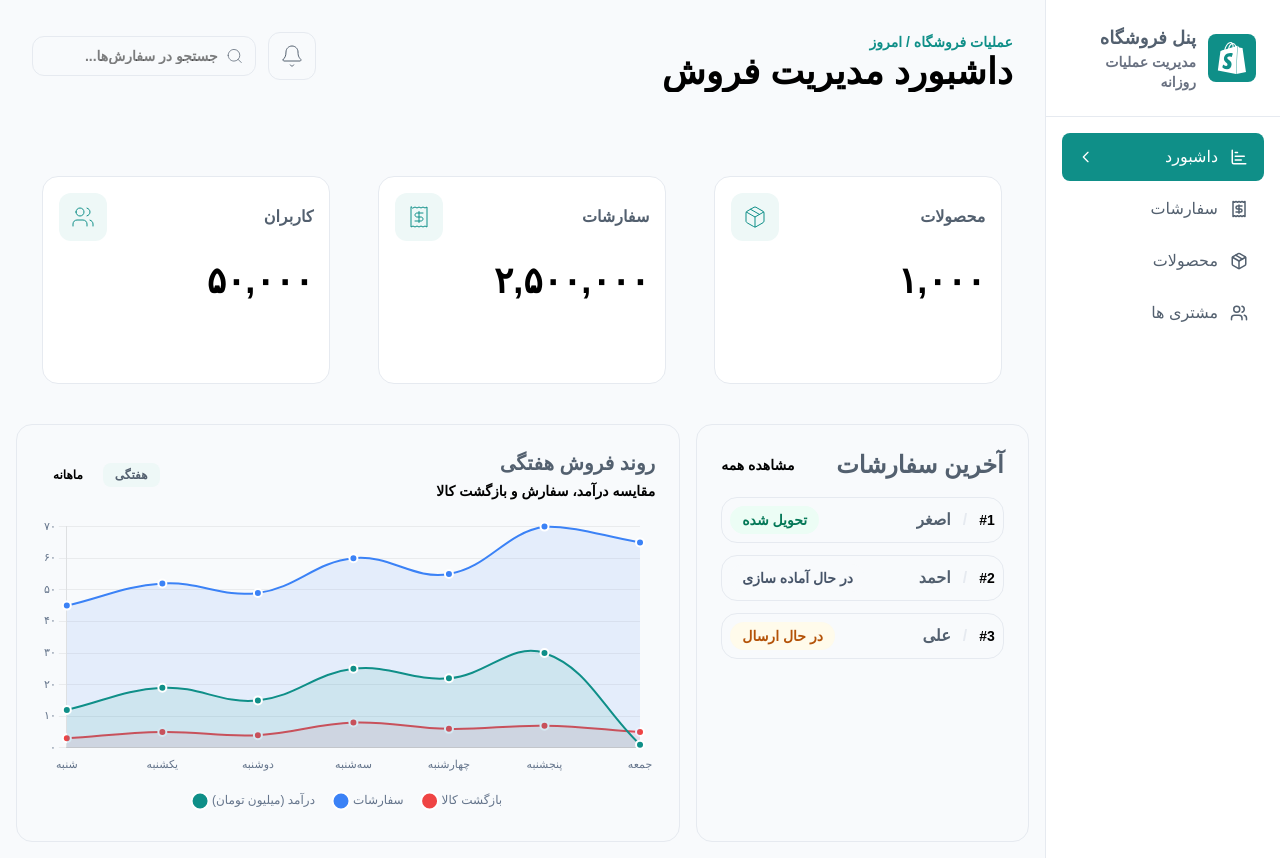
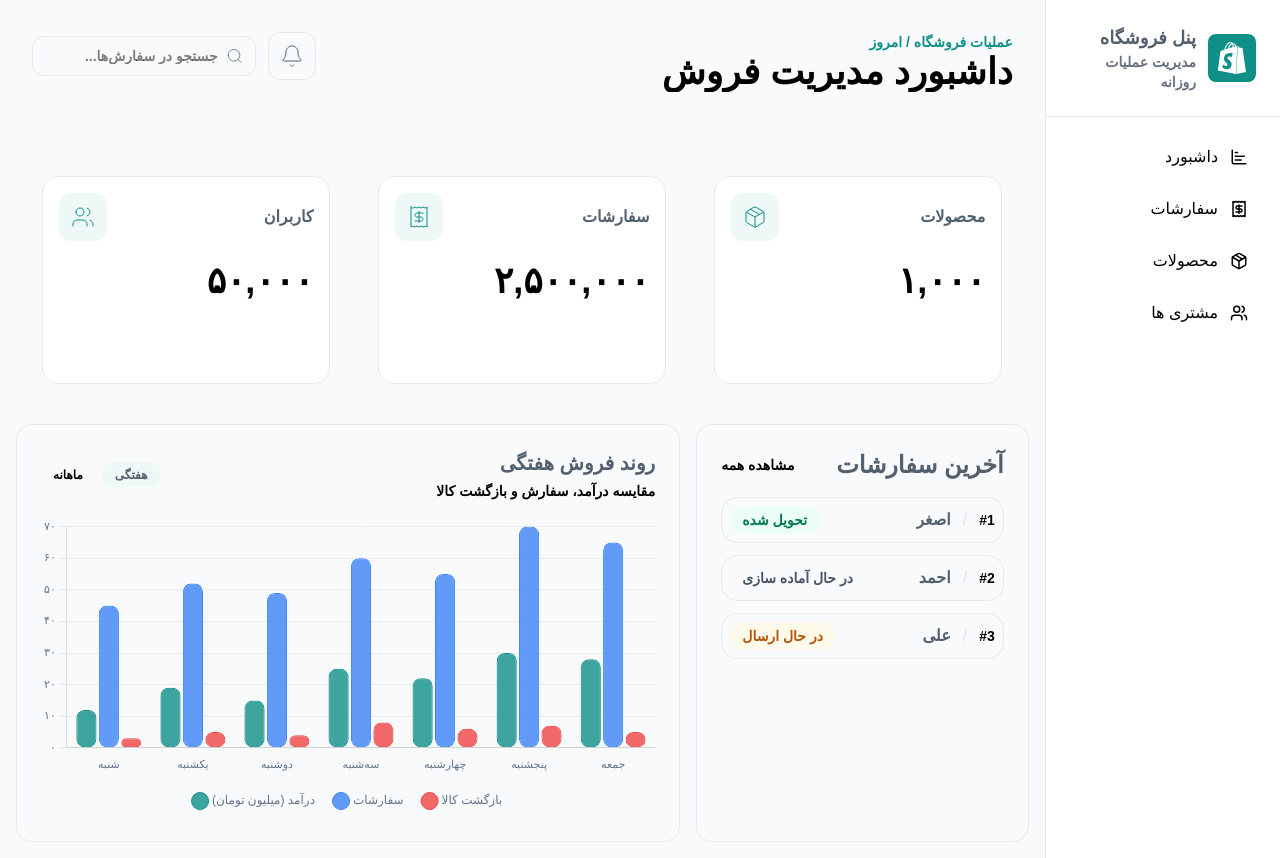
Before and after one commit to MHossein20225/admin-panel, a React app in the folder frontend/: page / in a window 1280 px wide. Built offline with nearby package versions, Linux system fonts and the light colour scheme; the HTML template or start-up script is replaced by a standard one.

Commit message:
chart has been changed to the bar

```diff
--- a/frontend/src/Layouts/Sidebar.jsx
+++ b/frontend/src/Layouts/Sidebar.jsx
@@ -1,31 +1,37 @@
 import { useState, useEffect } from 'react';
 import mainIcon from '../assets/icons/mainIcon.svg';
 import { DashboardIcon, OrderIcon, ProductIcon, UserIcon } from "../assets/icons/IconComponents.jsx";
+import {useNavigate} from "react-router";
 
+const menuItems = [
+    {icon: DashboardIcon, label: 'داشبورد', slug: 'dashboard'},
+    {icon: OrderIcon, label: 'سفارشات', slug: 'orders'},
+    {icon: ProductIcon, label: 'محصولات', slug: 'products'},
+    {icon: UserIcon, label: 'مشتری ها', slug: 'customers'},
+];
 export default function Sidebar() {
     const [isOpen, setIsOpen] = useState(false);
     const [isMobile, setIsMobile] = useState(window.innerWidth < 969);
-    const [activeItem, setActiveItem] = useState(1); // با state ساده بجای useLocation
+    const Navigate = useNavigate();
 
     useEffect(() => {
         const handleResize = () => {
             const mobile = window.innerWidth < 969;
             setIsMobile(mobile);
-            if (!mobile) {
-                setIsOpen(false);
-                document.body.style.overflow = '';
-            }
+            if (!mobile) setIsOpen(false);
         };
 
         handleResize();
         window.addEventListener('resize', handleResize);
+
         return () => {
             window.removeEventListener('resize', handleResize);
-            document.body.style.overflow = '';
         };
     }, []);
 
     useEffect(() => {
+        document.body.style.overflow = (isMobile && isOpen) ? 'hidden' : '';
+
         if (isMobile && isOpen) {
             document.body.style.overflow = 'hidden';
         } else {
@@ -33,29 +39,13 @@ export default function Sidebar() {
         }
     }, [isOpen, isMobile]);
 
-    useEffect(() => {
-        const handleEscape = (e) => {
-            if (e.key === 'Escape') setIsOpen(false);
-        };
-        document.addEventListener('keydown', handleEscape);
-        return () => document.removeEventListener('keydown', handleEscape);
-    }, []);
 
-    const handleNavClick = (id) => {
-        setActiveItem(id);
-        if (isMobile) setIsOpen(false);
-    };
-
-    const menuItems = [
-        { id: 1, icon: DashboardIcon, label: 'داشبورد' },
-        { id: 2, icon: OrderIcon, label: 'سفارشات' },
-        { id: 3, icon: ProductIcon, label: 'محصولات' },
-        { id: 4, icon: UserIcon, label: 'مشتری ها' },
-    ];
+    function handleNavClick(slug) {
+        Navigate(`/${slug}`);
+    }
 
     return (
         <>
-            {/* Hamburger Button */}
             {isMobile && (
                 <button
                     onClick={() => setIsOpen(!isOpen)}
@@ -78,7 +68,6 @@ export default function Sidebar() {
                 </button>
             )}
 
-            {/* Overlay */}
             {isMobile && (
                 <div
                     className={`fixed inset-0 bg-black/50 z-40 transition-opacity duration-300 ${
@@ -88,7 +77,6 @@ export default function Sidebar() {
                 />
             )}
 
-            {/* Sidebar */}
             <aside
                 className={`
                     w-72 min-h-screen bg-white flex flex-col border-l border-(--border-color)
@@ -100,7 +88,6 @@ export default function Sidebar() {
                     ${isMobile && !isOpen ? 'translate-x-full opacity-0' : 'translate-x-0 opacity-100'}
                 `}
             >
-                {/* Header */}
                 <div className="flex items-center gap-3 p-6 border-b border-(--border-color)">
                     <div className="w-12 h-12 rounded-lg bg-(--bg) flex items-center justify-center shrink-0">
                         <img className="size-8" src={mainIcon} alt="لوگو" />
@@ -111,28 +98,14 @@ export default function Sidebar() {
                     </div>
                 </div>
 
-                {/* Navigation */}
                 <nav className="flex-1 p-4 space-y-1">
-                    {menuItems.map(({ id, icon: Icon, label }) => (
+                    {menuItems.map(({icon: Icon, label, slug}) => (
                         <button
-                            key={id}
-                            onClick={() => handleNavClick(id)}
-                            className={`
-                w-full flex items-center gap-3 px-4 py-3 rounded-lg transition-all duration-200
-                ${activeItem === id
-                                ? 'bg-(--bg) text-white'
-                                : 'text-(--text) hover:bg-(--bg) hover:text-white'
-                            }
-              `}
+                            onClick={() => handleNavClick(slug)}
+                            className={`w-full flex items-center gap-3 px-4 py-3 rounded-lg transition-all duration-200 hover:bg-(--bg)`}
                         >
                             <Icon size={18} color="currentColor" strokeWidth={2} />
                             <span className="font-medium">{label}</span>
-
-                            {activeItem === id && (
-                                <svg className="mr-auto size-4" fill="none" stroke="currentColor" viewBox="0 0 24 24">
-                                    <path strokeLinecap="round" strokeLinejoin="round" strokeWidth={2} d="M15 19l-7-7 7-7" />
-                                </svg>
-                            )}
                         </button>
                     ))}
                 </nav>
--- a/frontend/src/components/WeeklySalesChart.jsx
+++ b/frontend/src/components/WeeklySalesChart.jsx
@@ -1,54 +1,54 @@
-import {Chart as ChartJS, CategoryScale, LinearScale, PointElement, LineElement, Title, Tooltip, Legend, Filler} from 'chart.js';
-import { Line } from 'react-chartjs-2';
+import {
+    Chart as ChartJS,
+    CategoryScale,
+    LinearScale,
+    BarElement,
+    Title,
+    Tooltip,
+    Legend,
+} from 'chart.js';
+import { Bar } from 'react-chartjs-2';
 
-ChartJS.register(CategoryScale, LinearScale, PointElement, LineElement, Title, Tooltip, Legend, Filler);
+// Register ChartJS components
+ChartJS.register(
+    CategoryScale,
+    LinearScale,
+    BarElement,
+    Title,
+    Tooltip,
+    Legend
+);
 
-export default function WeeklySalesChart () {
-
+const WeeklySalesChart = () => {
     const chartData = {
         labels: ['شنبه', 'یکشنبه', 'دوشنبه', 'سه‌شنبه', 'چهارشنبه', 'پنجشنبه', 'جمعه'],
         datasets: [
             {
                 label: 'درآمد (میلیون تومان)',
-                data: [12, 19, 15, 25, 22, 30, 1],
+                data: [12, 19, 15, 25, 22, 30, 28],
+                backgroundColor: 'rgba(15, 143, 136, 0.8)',
                 borderColor: '#0F8F88',
-                backgroundColor: 'rgba(15, 143, 136, 0.1)',
-                borderWidth: 2,
-                tension: 0.4,
-                fill: true,
-                pointBackgroundColor: '#0F8F88',
-                pointBorderColor: '#fff',
-                pointBorderWidth: 2,
-                pointRadius: 4,
-                pointHoverRadius: 6,
+                borderWidth: 1,
+                borderRadius: 8,
+                borderSkipped: false,
             },
             {
                 label: 'سفارشات',
                 data: [45, 52, 49, 60, 55, 70, 65],
+                backgroundColor: 'rgba(59, 130, 246, 0.8)',
                 borderColor: '#3B82F6',
-                backgroundColor: 'rgba(59, 130, 246, 0.1)',
-                borderWidth: 2,
-                tension: 0.4,
-                fill: true,
-                pointBackgroundColor: '#3B82F6',
-                pointBorderColor: '#fff',
-                pointBorderWidth: 2,
-                pointRadius: 4,
-                pointHoverRadius: 6,
+                borderWidth: 1,
+                borderRadius: 8,
+                borderSkipped: false,
             },
             {
                 label: 'بازگشت کالا',
                 data: [3, 5, 4, 8, 6, 7, 5],
+                backgroundColor: 'rgba(239, 68, 68, 0.8)',
                 borderColor: '#EF4444',
-                backgroundColor: 'rgba(239, 68, 68, 0.1)',
-                borderWidth: 2,
-                tension: 0.4,
-                fill: true,
-                pointBackgroundColor: '#EF4444',
-                pointBorderColor: '#fff',
-                pointBorderWidth: 2,
-                pointRadius: 4,
-                pointHoverRadius: 6,
+                borderWidth: 1,
+                borderRadius: 8,
+                borderSkipped: false,
             },
         ],
     };
@@ -79,7 +79,6 @@ export default function WeeklySalesChart () {
                 bodyColor: '#F1F5F9',
                 padding: 12,
                 cornerRadius: 8,
-                displayColors: true,
                 titleFont: {
                     family: 'IRANSans, Vazirmatn, sans-serif',
                     size: 14,
@@ -132,7 +131,9 @@ export default function WeeklySalesChart () {
 
     return (
         <div className="w-full h-full min-h-75">
-            <Line data={chartData} options={options} />
+            <Bar data={chartData} options={options} />
         </div>
     );
 };
+
+export default WeeklySalesChart;
```
Lines whose indentation alone changed are shown as unchanged.
